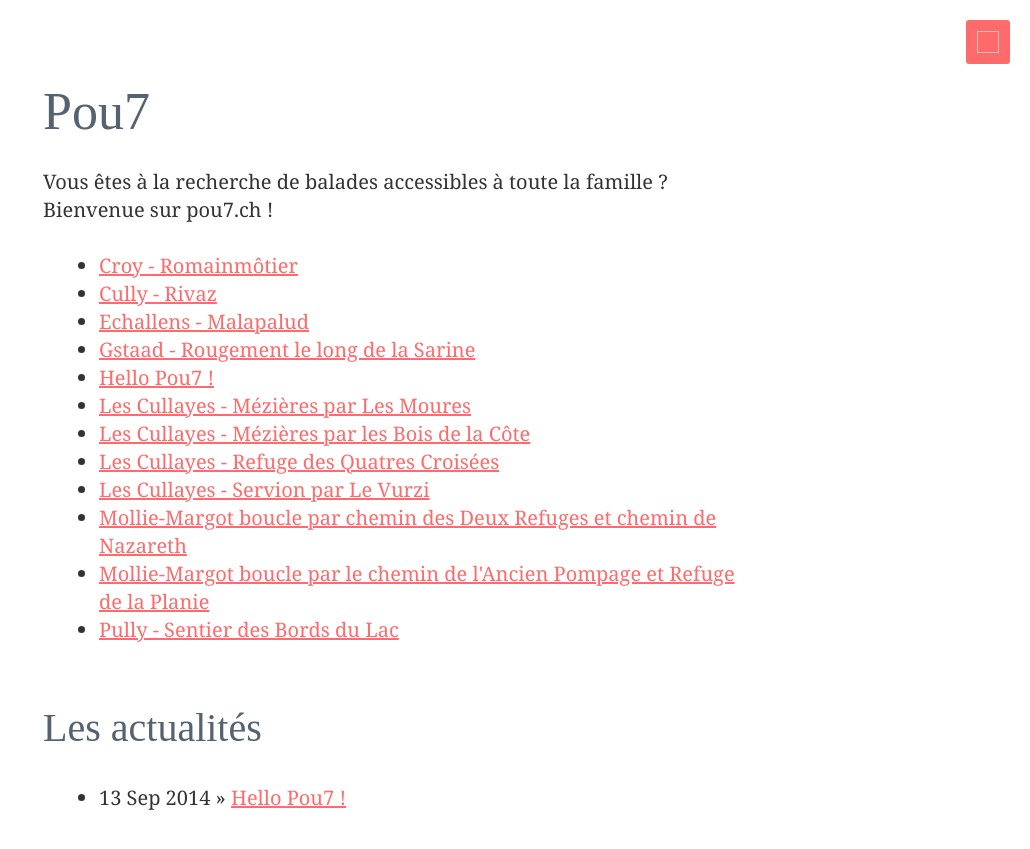
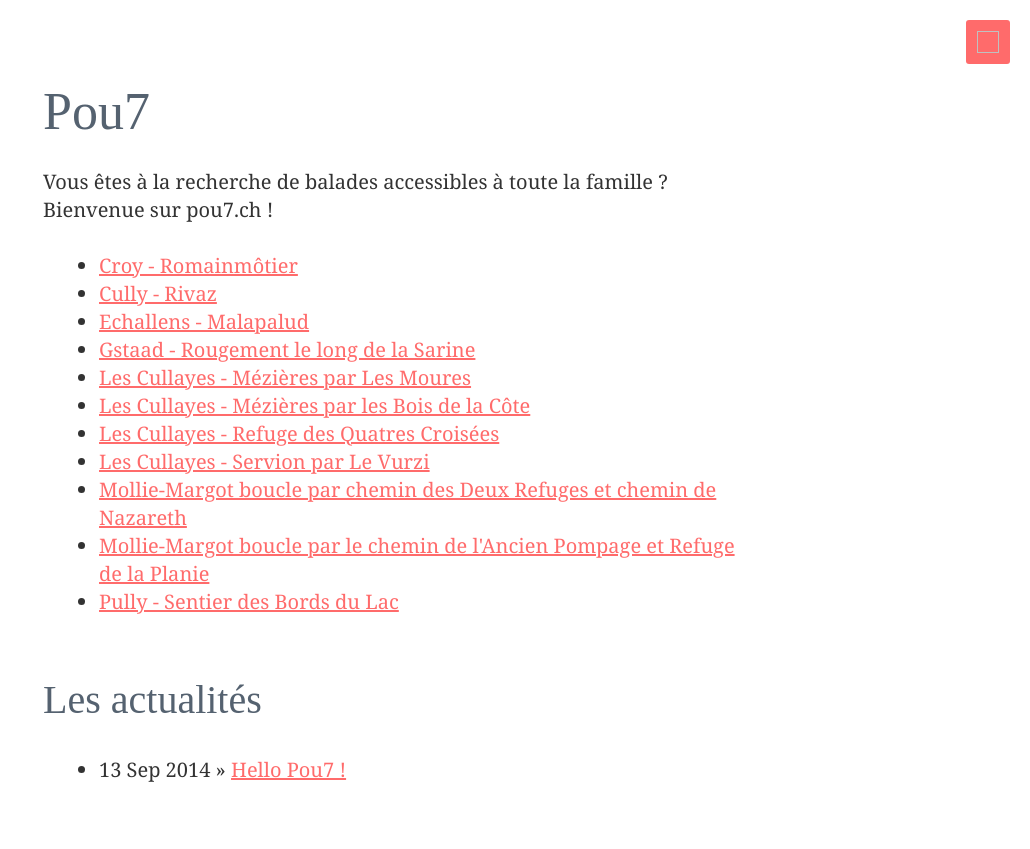
Before and after one commit to alienlebarge/pou7, a Jekyll site: the page built from index.html, in a window 1280 px wide. Shown: the top 849 px of the page, without its empty margins (250-1280 px from the left). Built offline with Jekyll 4.4.1, drawn with Linux system fonts in a browser that asks for light colours.

Commit message:
only show trail in the trail list

```diff
--- a/index.html
+++ b/index.html
@@ -12,7 +12,7 @@ title: Pou7
 
 <ul>
 {% capture posts %}
-  {% for post in site.posts %}
+  {% for post in site.categories['trail'] %}
     |{{ post.title }}#{{ post.url }}
   {% endfor %}
 {% endcapture %}
```
